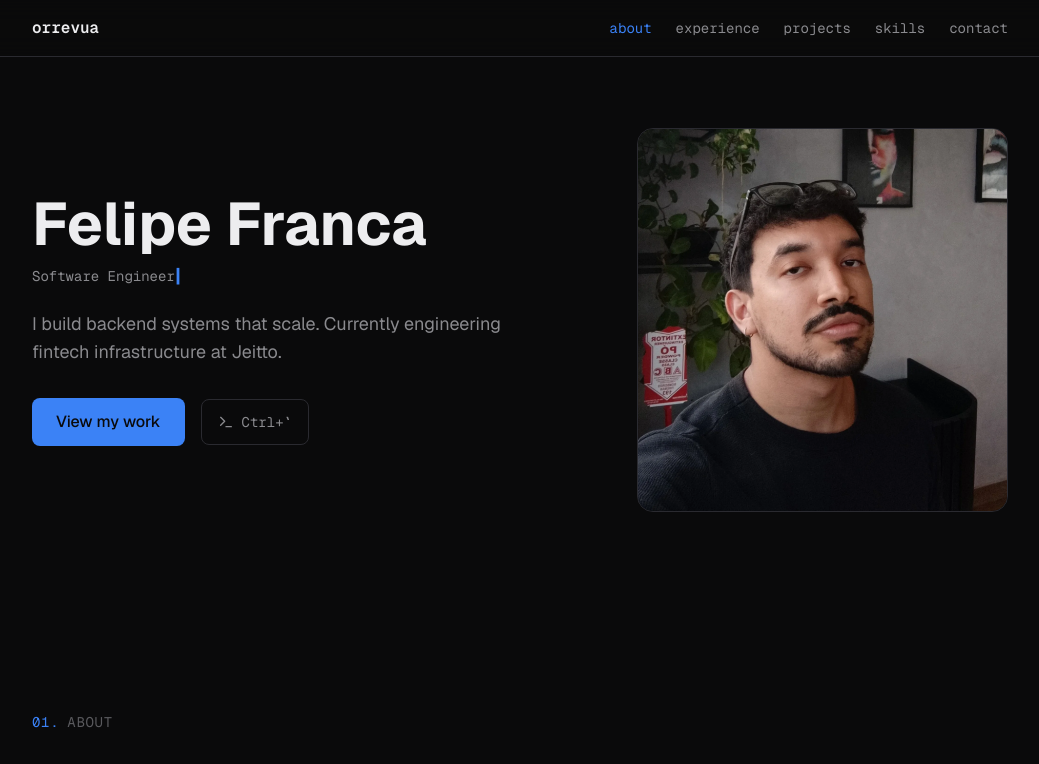
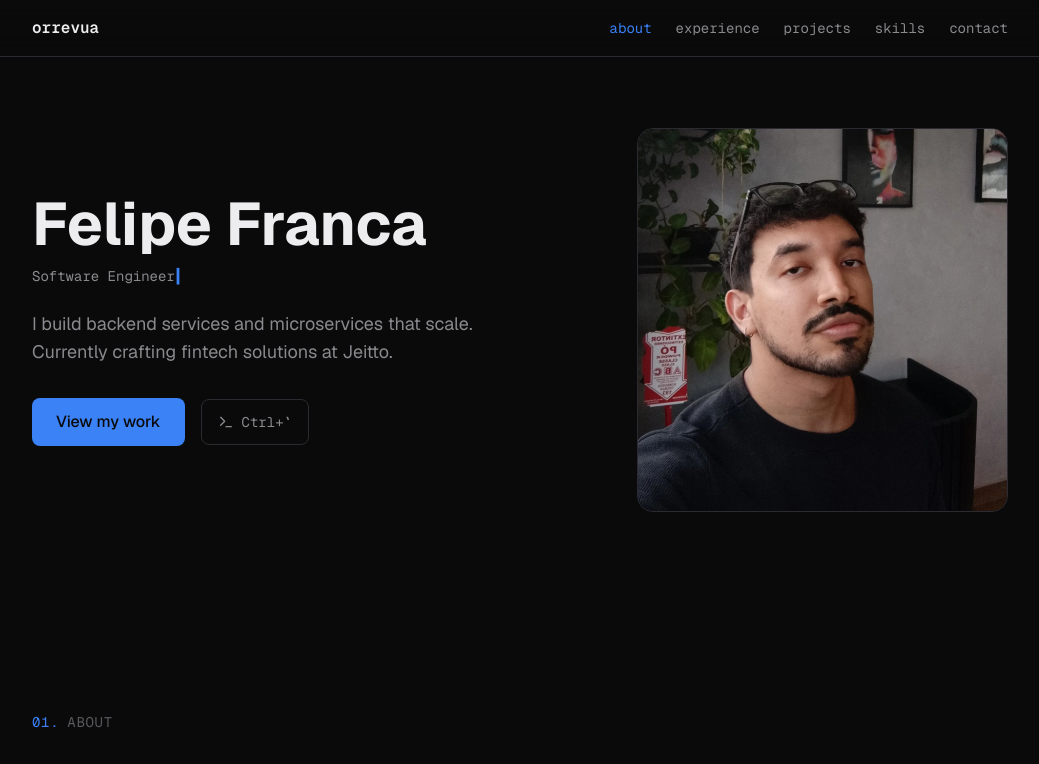
Before and after one commit to orrevua/orrevua-www, a Next.js app: page / in a window 1280 px wide. Shown: the top 764 px of the page, without its empty margins (120-1159 px from the left). Built offline with nearby package versions, Linux system fonts and the light colour scheme.

Commit message:
fix: update tagline to reflect backend services focus

```diff
--- a/src/data/personal.ts
+++ b/src/data/personal.ts
@@ -4,7 +4,7 @@ export const personalInfo: PersonalInfo = {
   name: "Felipe Franca",
   title: "Software Engineer",
   tagline:
-    "I build backend systems that scale. Currently engineering fintech infrastructure at Jeitto.",
+    "I build backend services and microservices that scale. Currently crafting fintech solutions at Jeitto.",
   location: "Parnamirim, RN, Brazil",
   experience: "6+ years",
   focus: "Backend & Architecture",
```
